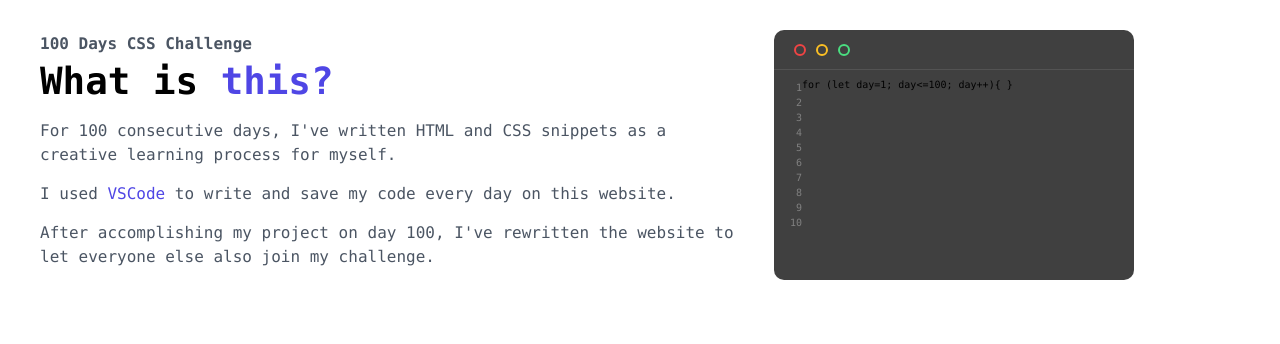
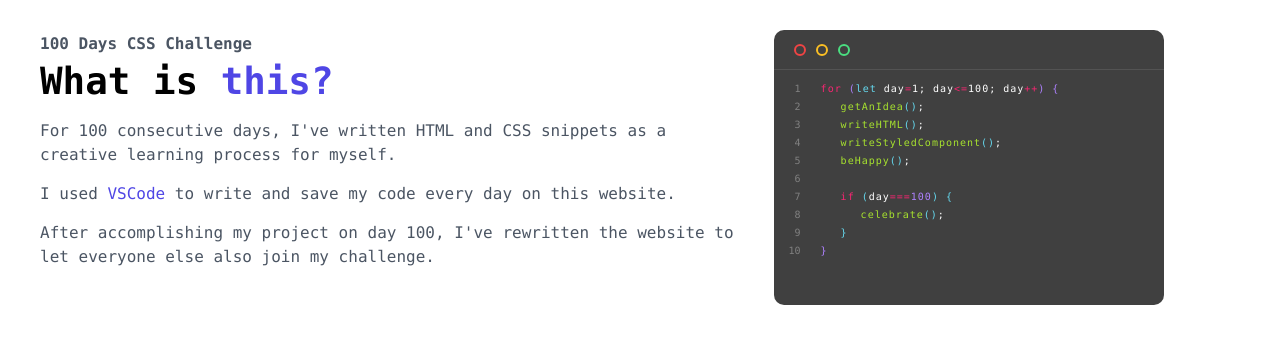
Before and after one commit to Rolewen/css-challenge, a React (Create React App) app: page / in a window 1280 px wide. Shown: the top 344 px of the page. Built offline with nearby package versions, Linux system fonts and the light colour scheme.

Commit message:
feat: done description section

```diff
--- a/src/App.tsx
+++ b/src/App.tsx
@@ -53,8 +53,8 @@ const HeaderDesc = styled.div`
 		padding: 1rem 1rem;
 		.panel {
 			background: #404040;
-			width: 360px;
-			height: 250px;
+			width: 390px;
+			height: 275px;
 			border-radius: 10px;
 			.header {
 				display: flex;
@@ -85,17 +85,49 @@ const HeaderDesc = styled.div`
 			.content {
 				display: flex;
 				margin-top: 1rem;
+				line-height: 1.8;
+				code {
+					white-space: pre-wrap;
+					color: white;
+					opacity: 1;
+					letter-spacing: 1px;
+				}
+
 				> :first-child {
+					margin-left: 1rem;
 					opacity: 0.5;
 					color: #c0c0c0;
-					word-break: break-all;
 					width: 18px;
 					text-align: right;
-					line-height: 1.5;
-					margin-left: 1rem;
 				}
 
 				> :last-child {
+					margin-left: 2rem;
+					width: calc(100% - 18px);
+				}
+
+				.green {
+					color: #a7e22e;
+				}
+
+				.red {
+					color: #f92572;
+				}
+
+				.purple {
+					color: #ae81ff;
+				}
+
+				.blue {
+					color: #65d9ef;
+				}
+
+				.space-2 {
+					margin-left: 2rem;
+				}
+
+				.space-4 {
+					margin-left: 4rem;
 				}
 			}
 		}
@@ -152,13 +184,64 @@ function App() {
 								<div className="circle border-green"></div>
 							</div>
 							<div className="content">
-								<div>1 2 3 4 5 6 7 8 9 10</div>
+								<div>{`
+									1
+									2
+									3
+									4
+									5
+									6
+									7
+									8
+									9
+									10
+								`}</div>
 								<code>
-									{`
-										for (let day=1; day<=100; day++){
-
-										}
-									`}
+									<span className="red">for </span>
+									<span className="purple">(</span>
+									<span className="blue">let</span> day
+									<span className="red">=</span>1; day
+									<span className="red">{`<=`}</span>100; day
+									<span className="red">++</span>
+									<span className="purple">{`) {`}</span>
+									<br />
+									<span className="space-2 green">
+										getAnIdea
+									</span>
+									<span className="blue">()</span>;
+									<br />
+									<span className="space-2 green">
+										writeHTML
+									</span>
+									<span className="blue">()</span>;
+									<br />
+									<span className="space-2 green">
+										writeStyledComponent
+									</span>
+									<span className="blue">()</span>;
+									<br />
+									<span className="space-2 green">
+										beHappy
+									</span>
+									<span className="blue">()</span>;
+									<br />
+									<br />
+									<span className="space-2 red">if </span>
+									<span className="blue">(</span>
+									day
+									<span className="red">===</span>
+									<span className="purple">100</span>
+									<span className="blue">{`) {`}</span>
+									<br />
+									<span className="space-4 green">
+										celebrate
+									</span>
+									<span className="blue">()</span>;
+									<br />
+									<span className="space-2 blue">{`}`}</span>
+									<br />
+									<span className="purple">{`}`}</span>
+									<br />
 								</code>
 							</div>
 						</div>
```
